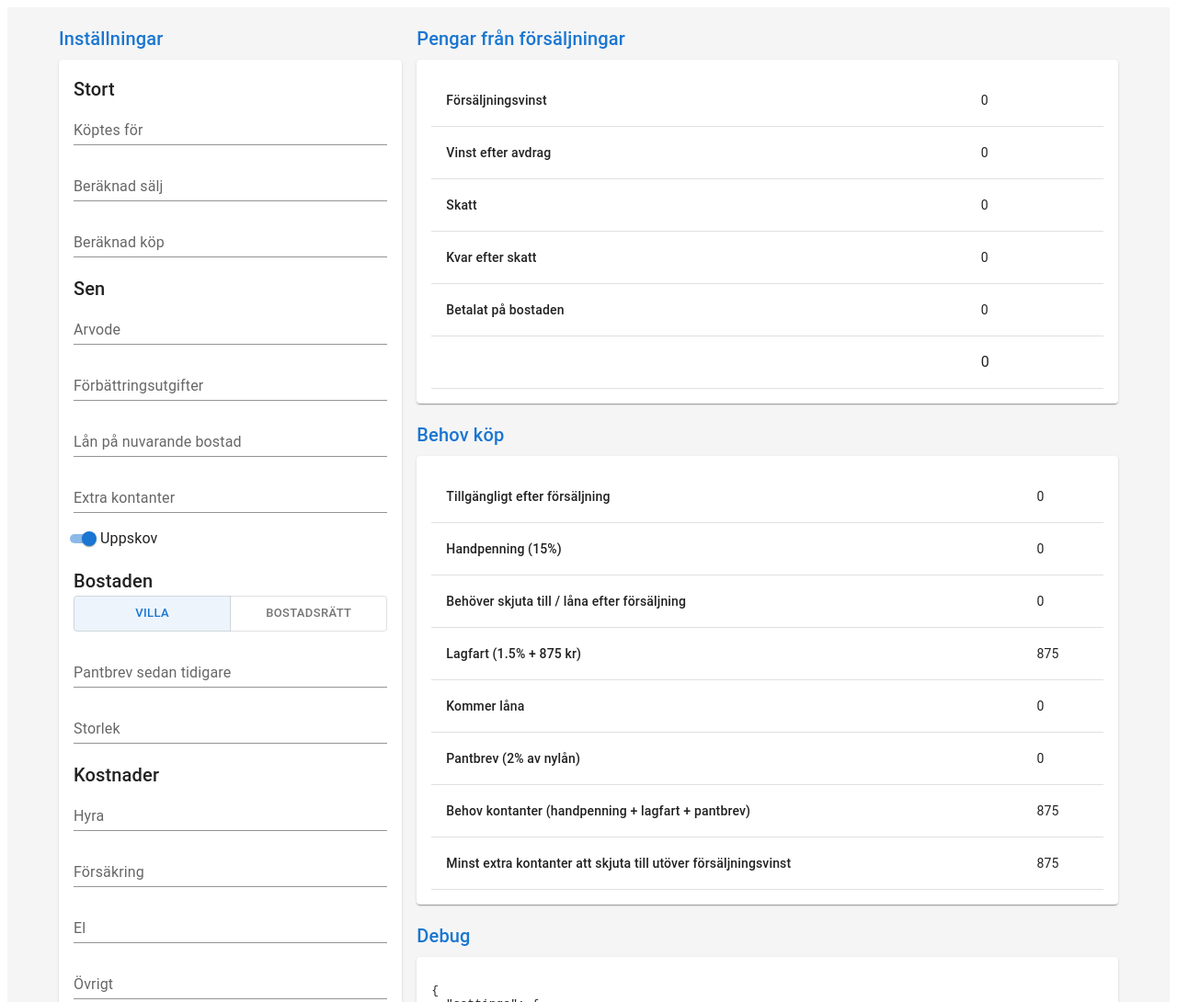
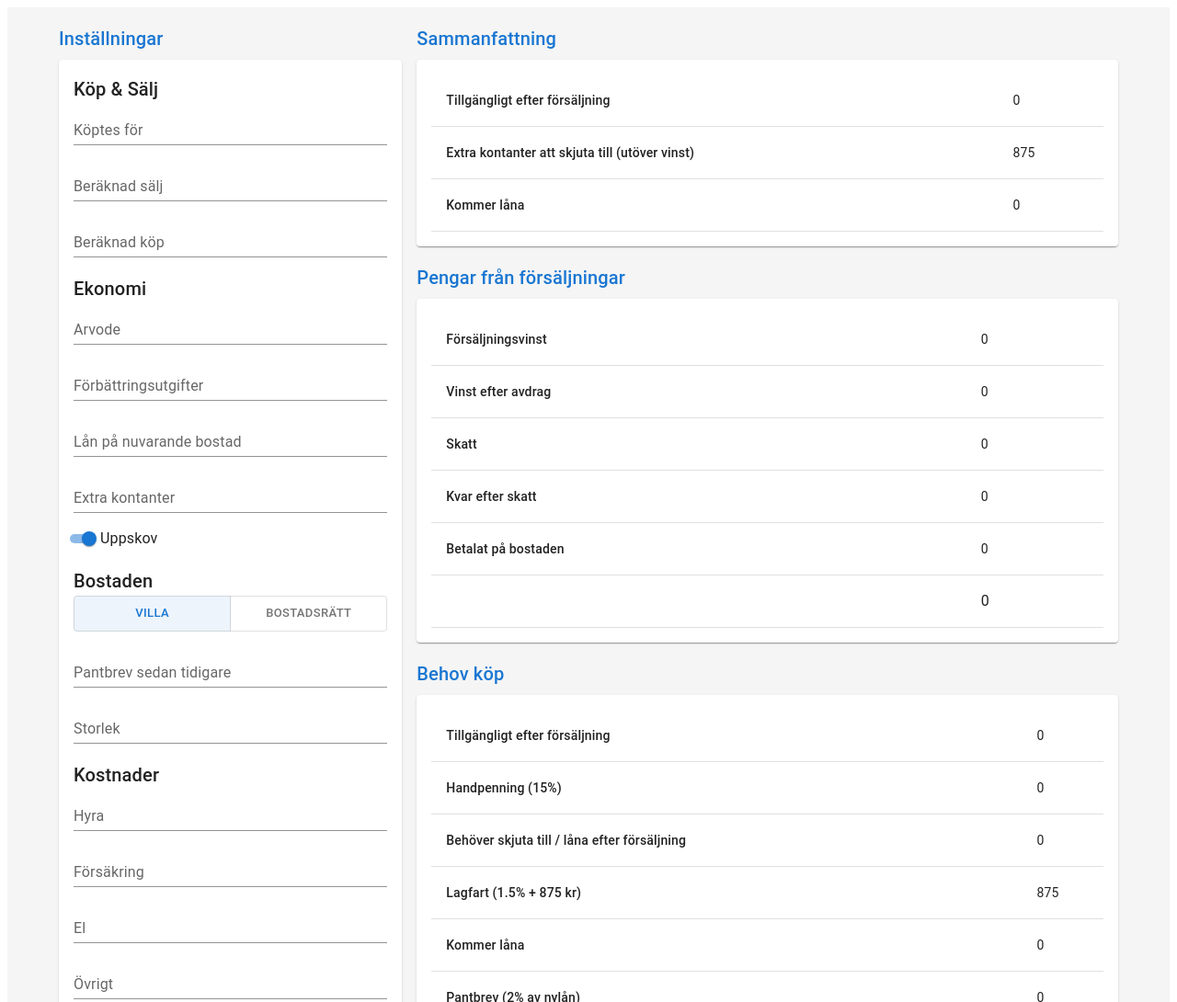
Before and after one commit to marcusmalmberg/property-sale-calculator, a Gatsby site: page /calc/Calculator in a window 1280 px wide. Shown: the top 1090 px of the page at 92% size. Built offline with nearby package versions, Linux system fonts and the light colour scheme; Gatsby itself is replaced by a stand-in of ours.

Commit message:
Adds summary table and fixes needToLoan calculation

```diff
--- a/src/pages/calc/Calculator/index.tsx
+++ b/src/pages/calc/Calculator/index.tsx
@@ -16,7 +16,7 @@ const Item = ({ children }) => {
 
 const settingsConfiguration = [
   {
-    title: 'Stort',
+    title: 'Köp & Sälj',
     fields: [
       { name: 'Köptes för', key: 'boughtPrice' },
       { name: 'Beräknad sälj', key: 'sellPrice' },
@@ -24,7 +24,7 @@ const settingsConfiguration = [
     ]
   },
   {
-    title: 'Sen',
+    title: 'Ekonomi',
     fields: [
       { name: 'Arvode', key: 'commission' },
       { name: 'Förbättringsutgifter', key: 'improvementCosts' },
@@ -77,8 +77,8 @@ const Calculator: any = (props: any) => {
   buyCalculations.deposit = Math.round(settings.buyPrice * 0.15)
   buyCalculations.neededAfterSale = settings.buyPrice - buyCalculations.availableAfterSale
   buyCalculations.deedCost = settings.propertyType === "Villa" ? settings.buyPrice * 0.015 + 875 : 0
-  buyCalculations.needToLoan = buyCalculations.neededAfterSale - buyCalculations.deposit - settings.extraCash
-  buyCalculations.mortageBondCost = settings.propertyType === "Villa" ? Math.max((buyCalculations.needToLoan - settings.mortageBond) * 0.02, 0) : 0
+  buyCalculations.needToLoan = buyCalculations.neededAfterSale - settings.extraCash
+  buyCalculations.mortageBondCost = settings.propertyType === "Villa" ? Math.max(Math.round((buyCalculations.needToLoan - settings.mortageBond) * 0.02), 0) : 0
   buyCalculations.cashInput = buyCalculations.deposit + buyCalculations.deedCost + buyCalculations.mortageBondCost
   buyCalculations.minimumExtraCash = Math.max(buyCalculations.cashInput - buyCalculations.availableAfterSale, 0)
   calculations.buyCalculations = buyCalculations
@@ -97,6 +97,16 @@ const Calculator: any = (props: any) => {
 
             <Grid item xs={12}>
               <Item>
+                <Title>Sammanfattning</Title>
+                <Paper sx={{ p: 2 }}>
+                  <ResultTableVertical headerRow={["Tillgängligt efter försäljning", "Extra kontanter att skjuta till (utöver vinst)", "Kommer låna"]} tableData={[[buyCalculations.availableAfterSale, buyCalculations.minimumExtraCash, buyCalculations.needToLoan]]} />
+                </Paper>
+              </Item>
+            </Grid>
+
+            <Grid item xs={12}>
+              <Item>
+                <br />
                 <Title>Pengar från försäljningar</Title>
                 <Paper sx={{ p: 2 }}>
                   <ResultTableVertical headerRow={["Försäljningsvinst", "Vinst efter avdrag", "Skatt", "Kvar efter skatt", "Betalat på bostaden", ""]} tableData={[[salesCalculations.profit, salesCalculations.adjustedProfit, salesCalculations.taxes, salesCalculations.remainingAfterTaxes, salesCalculations.paidOnCurrentProperty, <Typography>{buyCalculations.availableAfterSale}</Typography>]]} />
```
